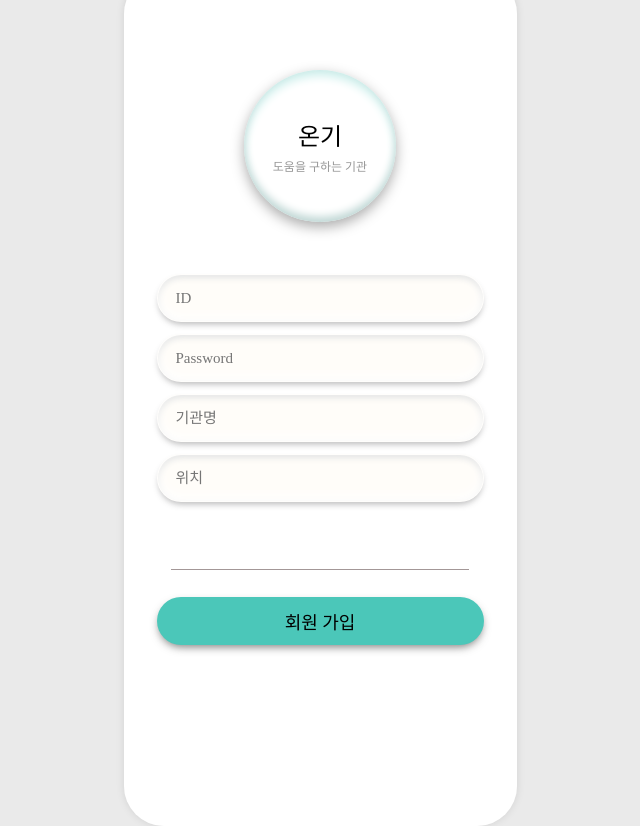
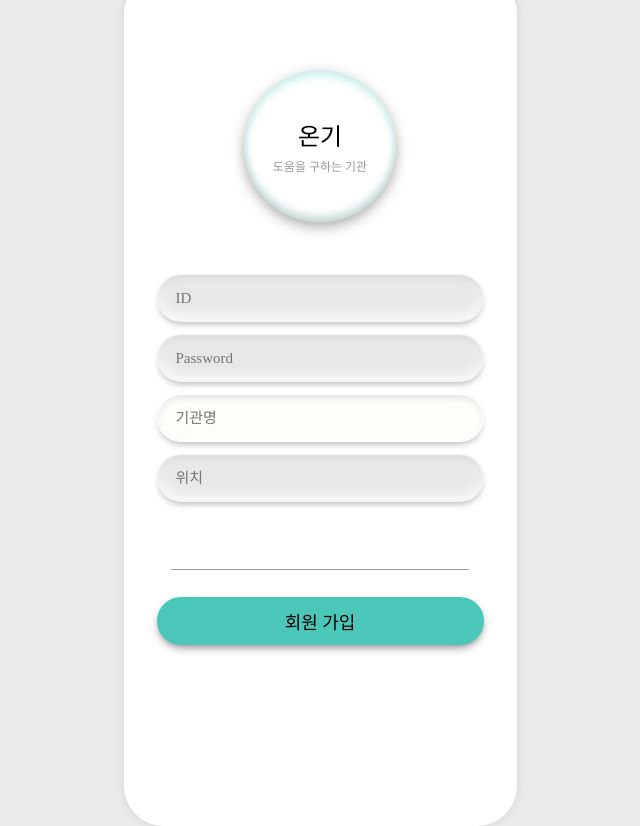
Before and after one commit to 2025-growthon-team3/frontend, a React (Vite) app: page /signup in a window 1280 px wide. Shown: the whole page, without its empty margins (320-960 px from the left). Built offline with nearby package versions, Linux system fonts and the light colour scheme; a web font is replaced by a local one.

Commit message:
Feat: 기관 회원가입 api 연결 (#3)

```diff
--- a/src/components/LoginPage/TextField/TextField.jsx
+++ b/src/components/LoginPage/TextField/TextField.jsx
@@ -1,16 +1,17 @@
 import React from "react";
 import * as T from "./TextField.style";
 
-const TextField = ({ value, onChange, placeholder }) => {
+const TextField = ({ value, onChange, placeholder, disabled }) => {
   const isPassword = placeholder === "Password";
 
   return (
-    <T.Container>
+    <T.Container $disabled={disabled}>
       <T.TextField
         value={value}
         onChange={onChange}
         type={isPassword ? "password" : "text"}
         placeholder={placeholder}
+        disabled={disabled}
       />
     </T.Container>
   );
--- a/src/components/LoginPage/TextField/TextField.style.js
+++ b/src/components/LoginPage/TextField/TextField.style.js
@@ -6,7 +6,7 @@ export const Container = styled.div`
 
   border-radius: 33px;
   border: 1px solid rgba(255, 255, 255, 0.6);
-  background: #fffdf9;
+  background: ${({ $disabled }) => ($disabled ? "#E8E8E8" : "#fffdf9")};
   box-shadow: 0px -4px 14px 0px #fff inset,
     0px 2px 6px 0px rgba(66, 83, 107, 0.22) inset,
     0px -4px 8.8px 0px rgba(255, 255, 255, 0.25),
--- a/src/pages/LoginPage/SignUpPage.jsx
+++ b/src/pages/LoginPage/SignUpPage.jsx
@@ -1,14 +1,47 @@
 import React, { useState } from "react";
 import * as S from "./SignUpPage.style";
+import axios from "axios";
+
+// component
 import TargetButton from "../../components/LoginPage/TargetButton/TargetButton";
 import TextField from "../../components/LoginPage/TextField/TextField";
 import LoginButton from "../../components/LoginPage/LoginButton/LoginButton";
+import { useNavigate } from "react-router-dom";
 
 const SignUpPage = () => {
+  const navigate = useNavigate();
+
   const [id, setId] = useState("");
   const [password, setPassword] = useState("");
   const [orgName, setOrgName] = useState("");
   const [location, setLocation] = useState("");
+
+  const handleSignUp = async () => {
+    const kakaoId = localStorage.getItem("kakaoId");
+
+    try {
+      const response = await axios.patch(
+        `${import.meta.env.VITE_API_BASE_URL}/api/auth/signup/institution`,
+        {
+          institutionName: orgName,
+          kakaoId: kakaoId,
+        },
+        {
+          headers: {
+            "Content-Type": "application/json",
+          },
+        }
+      );
+      console.log("회원가입 성공", response.data);
+      const token = response.data.data.accessToken;
+      localStorage.setItem("accessToken", token);
+
+      navigate("/home/ongi");
+    } catch (error) {
+      console.error("회원가입 실패", error);
+      console.error(error.response?.data?.message);
+    }
+  };
 
   return (
     <S.Container>
@@ -20,11 +53,13 @@ const SignUpPage = () => {
           value={id}
           onChange={(e) => setId(e.target.value)}
           placeholder="ID"
+          disabled={true}
         />
         <TextField
           value={password}
           onChange={(e) => setPassword(e.target.value)}
           placeholder="Password"
+          disabled={true}
         />
         <TextField
           value={orgName}
@@ -35,10 +70,13 @@ const SignUpPage = () => {
           value={location}
           onChange={(e) => setLocation(e.target.value)}
           placeholder="위치"
+          disabled={true}
         />
       </S.TextFieldContainer>
       <S.Line />
-      <LoginButton color="mint">회원 가입</LoginButton>
+      <LoginButton color="mint" onClick={handleSignUp}>
+        회원 가입
+      </LoginButton>
     </S.Container>
   );
 };
```
